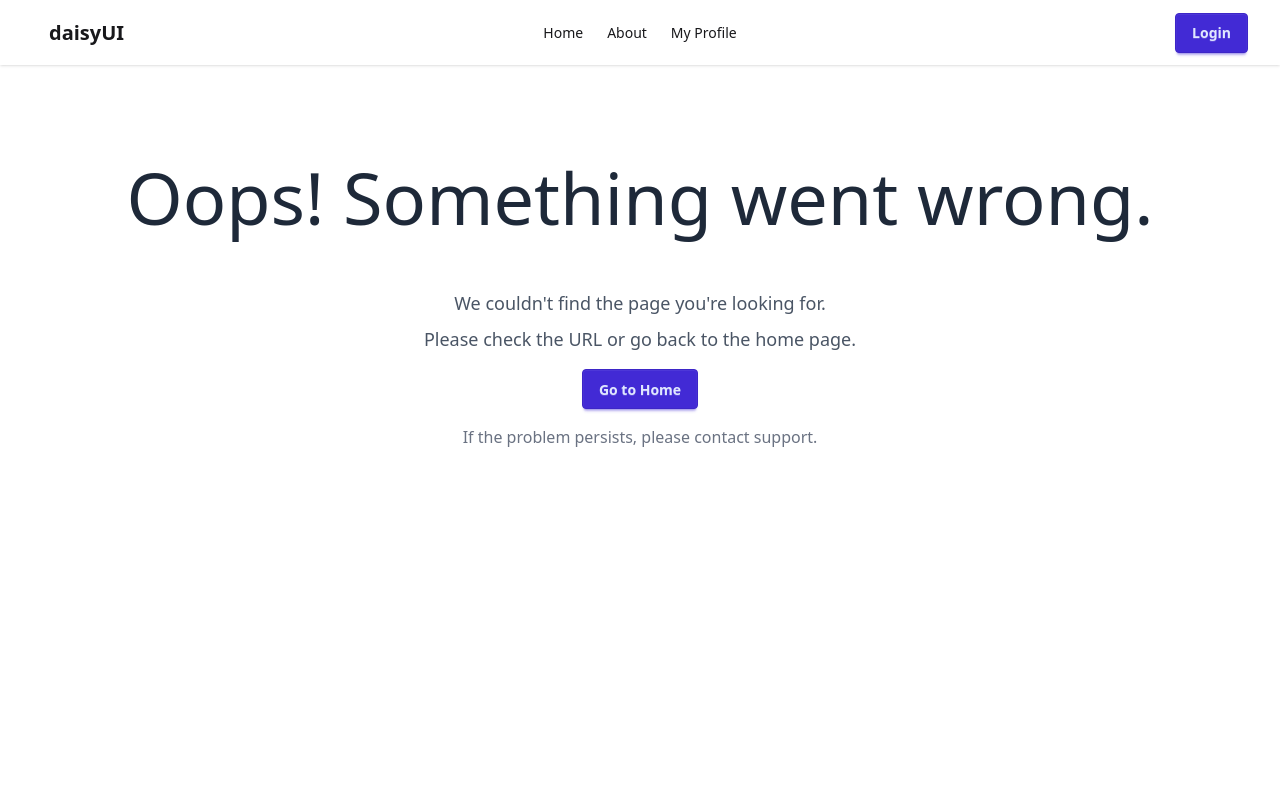
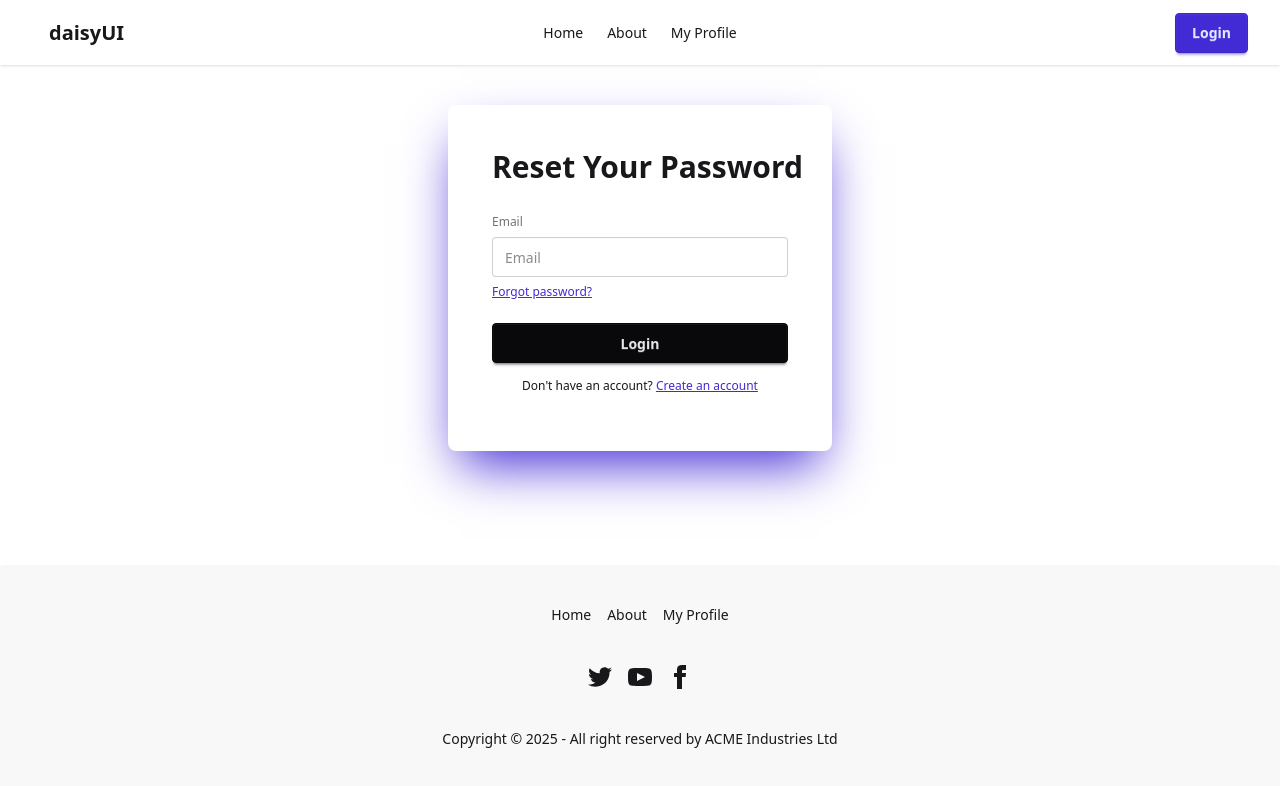
Before and after one commit to md-zeon/subscribify, a React (Vite) app: page /forgot-password in a window 1280 px wide. Shown: the top 786 px of the page. Built offline with nearby package versions, Linux system fonts and the light colour scheme.

Commit message:
Initialize Firebase with environment variables for secure configuration

```diff
--- a/package.json
+++ b/package.json
@@ -12,6 +12,7 @@
   "dependencies": {
     "@tailwindcss/vite": "^4.1.5",
     "daisyui": "^5.0.35",
+    "firebase": "^11.7.1",
     "react": "^19.0.0",
     "react-dom": "^19.0.0",
     "react-icons": "^5.5.0",
--- a/src/Routes/routes.jsx
+++ b/src/Routes/routes.jsx
@@ -4,6 +4,7 @@ import Home from "../pages/Home";
 import ErrorPage from "../pages/ErrorPage";
 import Login from "../pages/Login";
 import Register from "../pages/Register";
+import ForgotPassword from "../pages/ForgotPassword";
 
 const router = createBrowserRouter([
 	{
@@ -16,13 +17,17 @@ const router = createBrowserRouter([
 				Component: Home,
 			},
 			{
-				path: '/login',
+				path: "/login",
 				Component: Login,
 			},
 			{
-				path: '/register',
+				path: "/register",
 				Component: Register,
-			}
+			},
+			{
+				path: "/forgot-password",
+				Component: ForgotPassword,
+			},
 		],
 	},
 ]);
--- /dev/null
+++ b/src/firebase/firebase.config.js
@@ -0,0 +1,20 @@
+// Import the functions you need from the SDKs you need
+import { initializeApp } from "firebase/app";
+import { getAuth } from "firebase/auth";
+// TODO: Add SDKs for Firebase products that you want to use
+// https://firebase.google.com/docs/web/setup#available-libraries
+
+// Your web app's Firebase configuration
+const firebaseConfig = {
+	apiKey: import.meta.env.VITE_FIREBASE_API_KEY,
+	authDomain: import.meta.env.VITE_FIREBASE_AUTH_DOMAIN,
+	projectId: import.meta.env.VITE_FIREBASE_PROJECT_ID,
+	storageBucket: import.meta.env.VITE_FIREBASE_STORAGE_BUCKET,
+	messagingSenderId: import.meta.env.VITE_FIREBASE_MESSAGING_SENDER_ID,
+	appId: import.meta.env.VITE_FIREBASE_APP_ID,
+};
+
+// Initialize Firebase
+const app = initializeApp(firebaseConfig);
+
+export const auth = getAuth(app);
--- /dev/null
+++ b/src/pages/ForgotPassword.jsx
@@ -0,0 +1,44 @@
+import React from "react";
+import { Link } from "react-router";
+
+const ForgotPassword = () => {
+	return (
+		<div className='card bg-base-100 w-full max-w-sm mx-auto shrink-0 shadow-2xl p-5 shadow-primary'>
+			<h1 className='text-3xl font-bold ps-6 mt-6'>Reset Your Password</h1>
+			<div className='card-body font-medium'>
+				<form
+					className='fieldset'
+				>
+					<label className='label'>Email</label>
+					<input
+						type='email'
+						name='email'
+						className='input'
+						placeholder='Email'
+						required
+					/>
+					<div>
+						<Link className='text-primary underline font-medium'>Forgot password?</Link>
+					</div>
+					<button
+						type='submit'
+						className='btn btn-neutral mt-4'
+					>
+						Login
+					</button>
+					<p className='text-center py-2'>
+						Don't have an account?{" "}
+						<Link
+							to='/register'
+							className='text-primary underline'
+						>
+							Create an account
+						</Link>
+					</p>
+				</form>
+			</div>
+		</div>
+	);
+};
+
+export default ForgotPassword;
--- a/src/pages/Login.jsx
+++ b/src/pages/Login.jsx
@@ -33,7 +33,7 @@ const Login = () => {
                         required
 					/>
 					<div>
-						<Link className='text-primary underline font-medium'>Forgot password?</Link>
+						<Link to="/forgot-password" className='text-primary underline font-medium'>Forgot password?</Link>
 					</div>
 					<button
 						type='submit'
```
Also changed, not shown: 1 other file (tests, documents, lock files or other folders).
